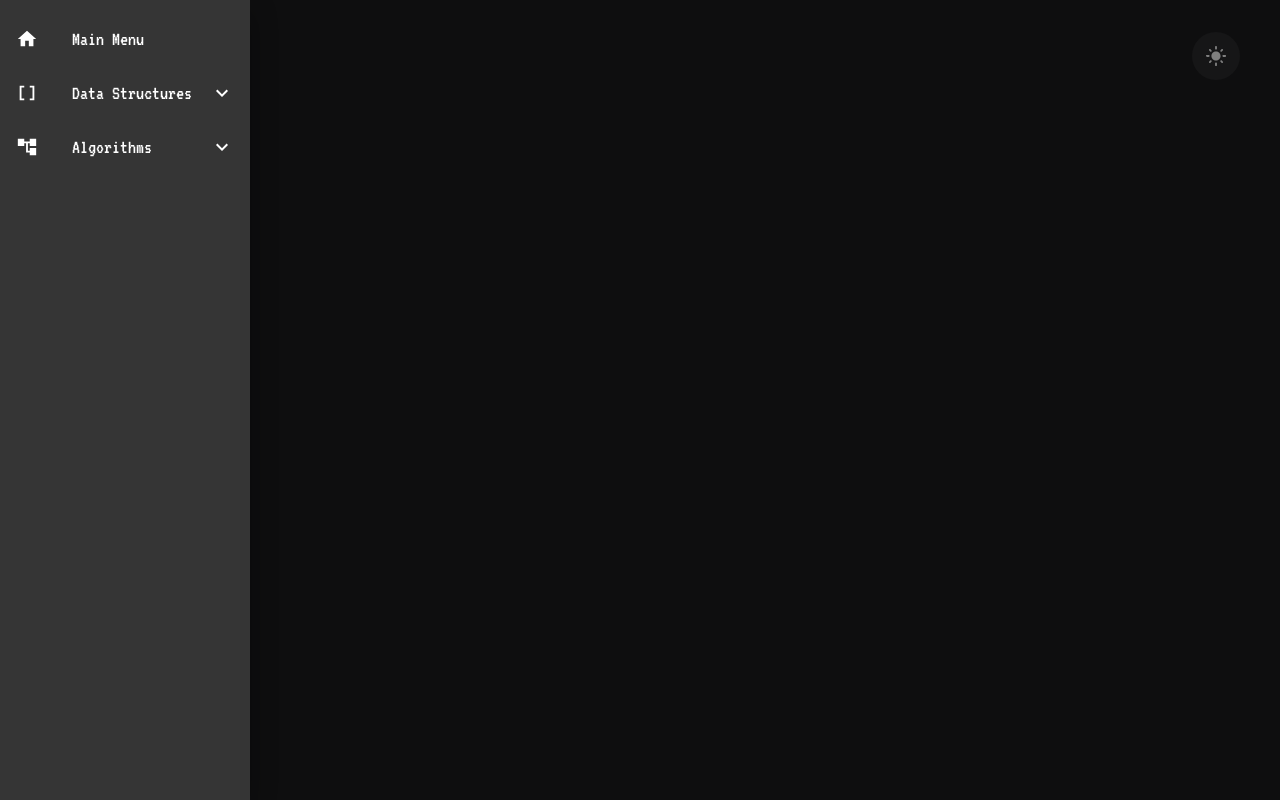
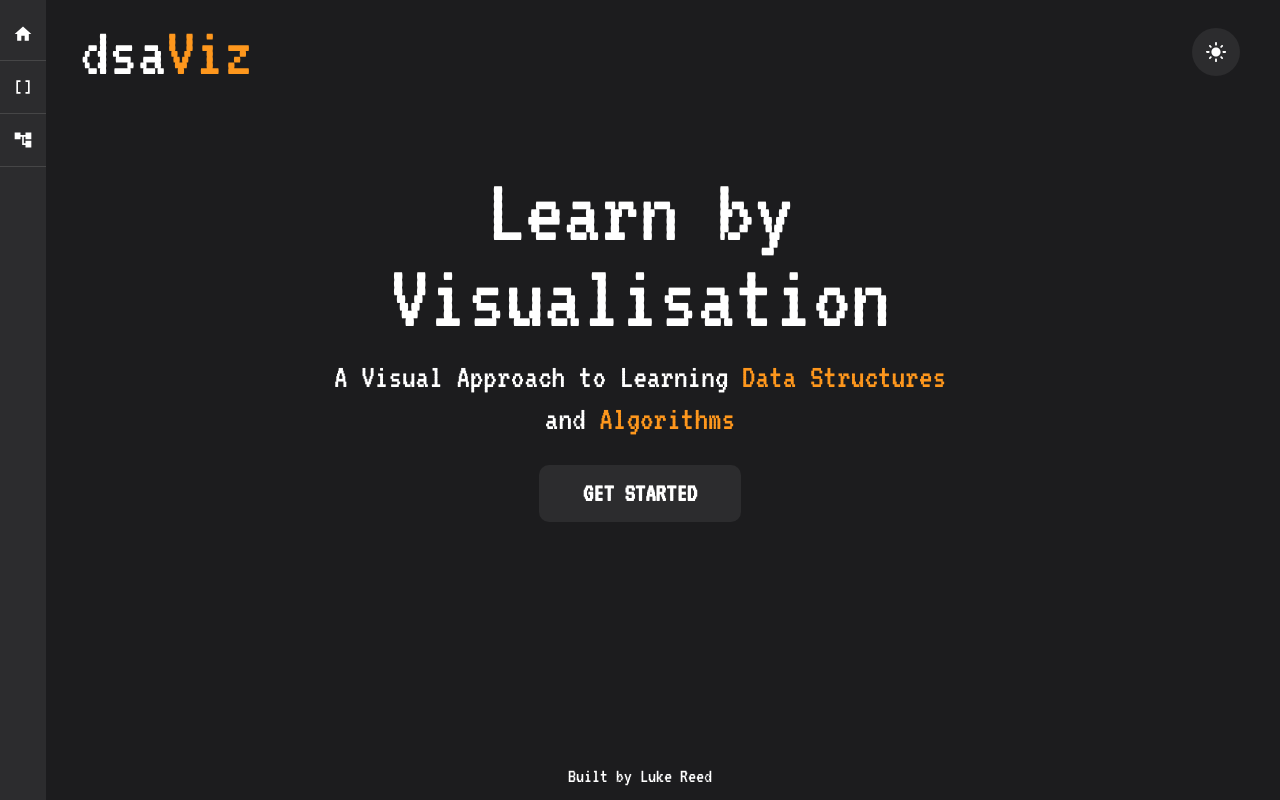
Before and after one commit to lukereed1/dsaviz, a React (Vite) app: page / in a window 1280 px wide. Built offline with nearby package versions, Linux system fonts and the light colour scheme.

Commit message:
- Home page created - Footer added - Side menu finalised

```diff
--- a/src/App.tsx
+++ b/src/App.tsx
@@ -1,17 +1,24 @@
 import { ThemeProvider } from "@emotion/react";
 import theme from "./app/theme/theme";
-import { CssBaseline } from "@mui/material";
+import { Box, Container, CssBaseline } from "@mui/material";
 import HomePage from "./pages/home/HomePage";
 import Header from "./app/layout/Header";
 import SideMenu from "./app/layout/SideMenu";
+import Footer from "./app/layout/Footer";
 
 export default function App() {
 	return (
 		<ThemeProvider theme={theme}>
 			<CssBaseline />
-			<SideMenu />
-			<Header />
-			<HomePage />
+
+			<Box display={"flex"} minHeight={"100vh"} flexDirection={"column"}>
+				<SideMenu />
+				<Header />
+				<Container sx={{ flex: 1, mt: 3 }}>
+					<HomePage />
+				</Container>
+				<Footer />
+			</Box>
 		</ThemeProvider>
 	);
 }
--- /dev/null
+++ b/src/app/layout/Footer.tsx
@@ -0,0 +1,15 @@
+import { Box, Typography } from "@mui/material";
+
+export default function Footer() {
+	return (
+		<>
+			<Box
+				display={"flex"}
+				marginTop={"auto"}
+				marginBottom={1}
+				justifyContent={"center"}>
+				<Typography variant="h6">Built by Luke Reed</Typography>
+			</Box>
+		</>
+	);
+}
--- a/src/app/layout/Header.tsx
+++ b/src/app/layout/Header.tsx
@@ -5,21 +5,22 @@ import { Box, Avatar, IconButton } from "@mui/material";
 
 export default function Header() {
 	return (
-		<>
 		<Box
 			display={"flex"}
 			justifyContent={"space-between"}
 			paddingLeft={10}
 			paddingRight={4}
-				paddingY={2.5}>
+			paddingY={2}>
 			<img src={Logo} alt="DsaViz Logo" />
 			<IconButton
-					sx={{ "&:hover": { backgroundColor: "transparent" } }}>
+				sx={{
+					marginTop: 0,
+					"&:hover": { backgroundColor: "transparent" },
+				}}>
 				<Avatar sx={{ padding: 3, bgcolor: "primary.main" }}>
 					<LightModeIcon sx={{ fontSize: 22, color: "white" }} />
 				</Avatar>
 			</IconButton>
 		</Box>
-		</>
 	);
 }
--- a/src/app/layout/SideMenu.tsx
+++ b/src/app/layout/SideMenu.tsx
@@ -4,6 +4,7 @@ import AccountTreeIcon from "@mui/icons-material/AccountTree";
 import {
 	Box,
 	Collapse,
+	Divider,
 	Drawer,
 	List,
 	ListItem,
@@ -13,6 +14,7 @@ import {
 } from "@mui/material";
 import { useState } from "react";
 import { ExpandLess, ExpandMore } from "@mui/icons-material";
+import React from "react";
 
 export default function SideMenu() {
 	const [menuOpen, setMenuOpen] = useState(false);
@@ -35,13 +37,13 @@ export default function SideMenu() {
 		{
 			label: "Main Menu",
 			path: "#",
-			icon: <HomeIcon sx={{ fontSize: 22 }} />,
+			icon: <HomeIcon sx={{ fontSize: 20 }} />,
 			nested: false,
 		},
 		{
 			label: "Data Structures",
 			path: "#",
-			icon: <DataArrayIcon sx={{ fontSize: 22 }} />,
+			icon: <DataArrayIcon sx={{ fontSize: 20 }} />,
 			nested: true,
 			items: [
 				{ label: "Array", path: "#" },
@@ -53,7 +55,7 @@ export default function SideMenu() {
 		{
 			label: "Algorithms ",
 			path: "#",
-			icon: <AccountTreeIcon sx={{ fontSize: 22 }} />,
+			icon: <AccountTreeIcon sx={{ fontSize: 20 }} />,
 			nested: true,
 			items: [
 				{ label: "Quick Sort", path: "#" },
@@ -67,11 +69,11 @@ export default function SideMenu() {
 	return (
 		<>
 			<Box
-				onMouseEnter={handleMenu}
+				// onMouseEnter={handleMenu}
 				sx={{
 					position: "absolute",
 					left: 0,
-					height: "100%",
+					minHeight: "100vh",
 					width: 46,
 					backgroundColor: "primary.main",
 				}}>
@@ -79,13 +81,16 @@ export default function SideMenu() {
 					sx={{
 						display: "flex",
 						flexDirection: "column",
-						marginTop: 2,
+						marginTop: 1,
 						gap: 1,
 					}}>
 					{menuItems.map(({ label, icon }) => (
-						<ListItem key={label} sx={{ justifyContent: "center" }}>
+						<React.Fragment key={label}>
+							<ListItem sx={{ justifyContent: "center" }}>
 								{icon}
 							</ListItem>
+							<Divider />
+						</React.Fragment>
 					))}
 				</List>
 			</Box>
@@ -108,10 +113,9 @@ export default function SideMenu() {
 						}}>
 						{menuItems.map((item) =>
 							item.nested ? (
-								<>
+								<React.Fragment key={item.label}>
 									<ListItemButton
 										sx={{ paddingY: 0.5 }}
-										key={item.label}
 										onClick={item.function}>
 										<ListItemIcon>{item.icon}</ListItemIcon>
 										<ListItemText
@@ -141,10 +145,10 @@ export default function SideMenu() {
 											{item.items?.map((item) => (
 												<ListItemButton
 													sx={{
+														fontSize: 18,
 														justifyContent:
 															"center",
-														fontSize: 18,
-														paddingY: 0,
+														paddingY: 0.5,
 													}}
 													key={item.label}>
 													{item.label}
@@ -152,8 +156,10 @@ export default function SideMenu() {
 											))}
 										</List>
 									</Collapse>
-								</>
+									<Divider />
+								</React.Fragment>
 							) : (
+								<React.Fragment key={item.label}>
 									<ListItemButton
 										sx={{ paddingY: 0.5 }}
 										key={item.label}>
@@ -165,6 +171,8 @@ export default function SideMenu() {
 											primary={item.label}
 										/>
 									</ListItemButton>
+									<Divider />
+								</React.Fragment>
 							)
 						)}
 					</List>
--- a/src/app/theme/theme.ts
+++ b/src/app/theme/theme.ts
@@ -5,6 +5,9 @@ const theme = createTheme({
 		mode: "dark",
 		primary: {
 			main: "#2C2C2E",
+		},
+		secondary: {
+			main: "#FE971D",
 		},
 		background: {
 			default: "#1C1C1E",
--- a/src/pages/home/HomePage.tsx
+++ b/src/pages/home/HomePage.tsx
@@ -1,9 +1,38 @@
-import { Typography } from "@mui/material";
+import { Box, Button, Typography } from "@mui/material";
 
 export default function HomePage() {
 	return (
-		<>
-			<Typography variant="h1"></Typography>
-		</>
+		<Box
+			display={"flex"}
+			justifyContent={"center"}
+			alignItems={"center"}
+			flexDirection={"column"}
+			textAlign={"center"}
+			marginTop={"5vh"}>
+			<Box maxWidth={650}>
+				<Typography lineHeight={0.9} variant="h1">
+					Learn by Visualisation
+				</Typography>
+				<Typography marginTop={2} variant="h4">
+					A Visual Approach to Learning{" "}
+					<span style={{ color: "#FE971D" }}>Data Structures</span>{" "}
+					and <span style={{ color: "#FE971D" }}>Algorithms</span>
+				</Typography>
+				<Button
+					variant="contained"
+					sx={{
+						marginTop: 3,
+						fontSize: "26px",
+						fontWeight: "bold",
+						bgcolor: "primary.main",
+						color: "white",
+						borderRadius: "10px",
+						boxShadow: "none",
+						paddingX: 5.5,
+					}}>
+					Get Started
+				</Button>
+			</Box>
+		</Box>
 	);
 }
```
Lines whose indentation alone changed are shown as unchanged.
